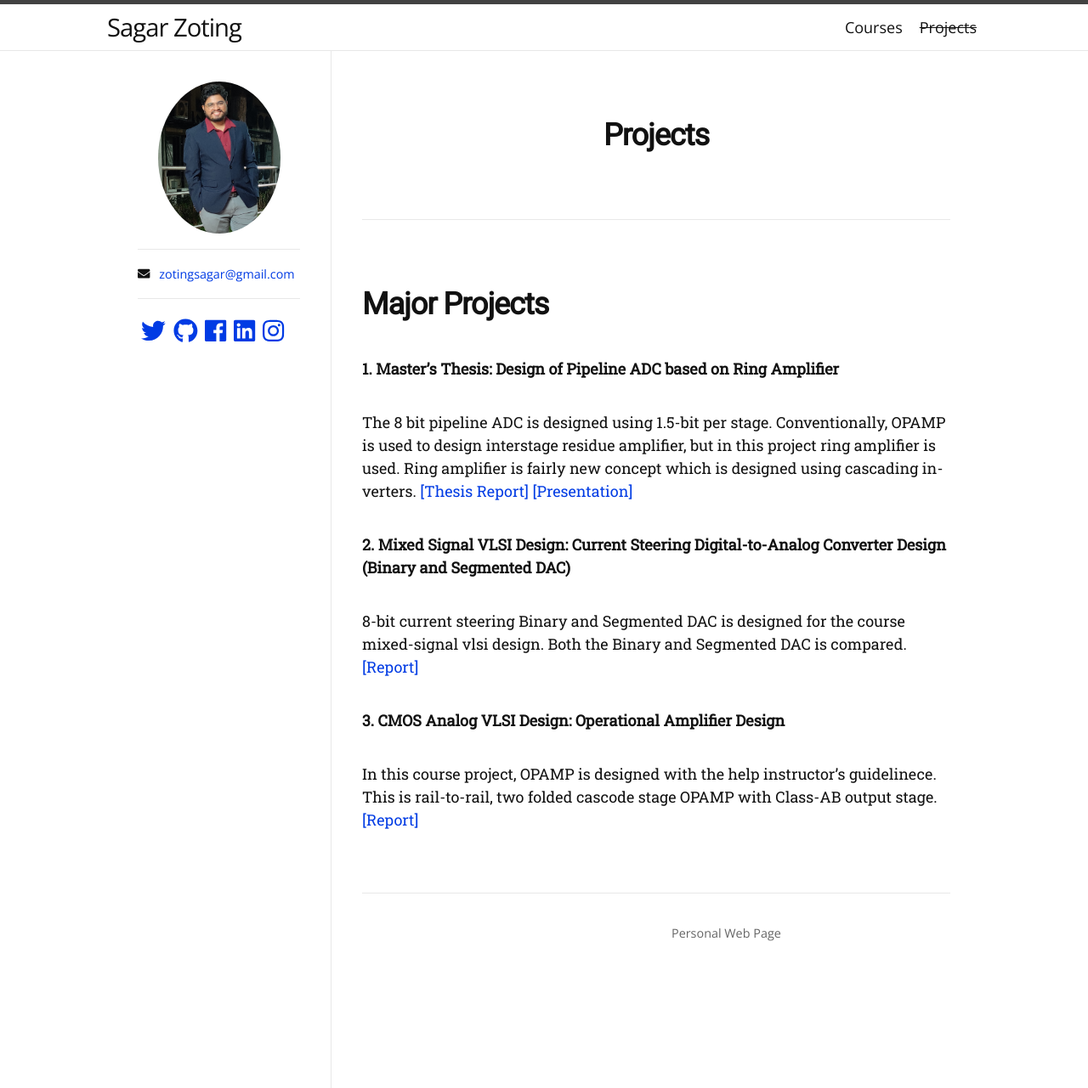
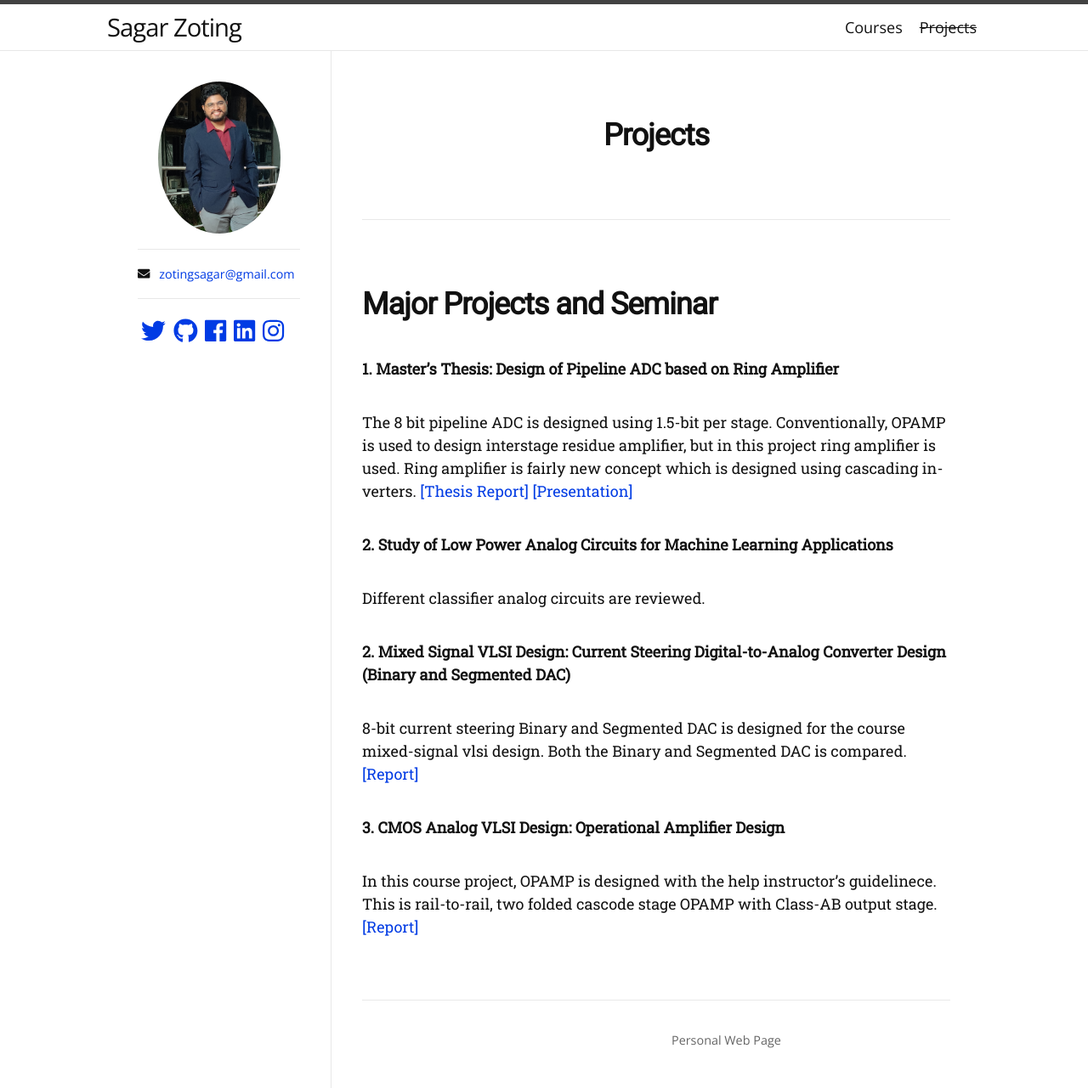
Before and after one commit to zotingsagar/zotingsagar.github.io, a Jekyll site: the page built from projects.md, in a window 1280 px wide. Shown: the whole page at 85% size. Built offline with Jekyll 4.4.1, drawn with Linux system fonts in a browser that asks for light colours; nearby versions of some CDN libraries; some web fonts are replaced.

Commit message:
Update projects.md

```diff
--- a/projects.md
+++ b/projects.md
@@ -3,7 +3,7 @@ layout: page
 title: Projects
 permalink: /projects/
 ---
-<h1> Major Projects </h1>
+<h1> Major Projects and Seminar </h1>
 
 
 
@@ -17,6 +17,10 @@ The 8 bit pipeline ADC is designed using 1.5-bit per stage. Conventionally, OPAM
 [[Presentation]](Presentation.pdf)
 
 
+**2. Study of Low Power Analog Circuits for Machine Learning Applications**
+
+Different classifier analog circuits are reviewed.
+
 **2. Mixed Signal VLSI Design: Current Steering Digital-to-Analog Converter Design (Binary and Segmented DAC)**
 
 8-bit current steering Binary and Segmented DAC is designed for the course mixed-signal vlsi design. Both the Binary and Segmented DAC is compared.
```
